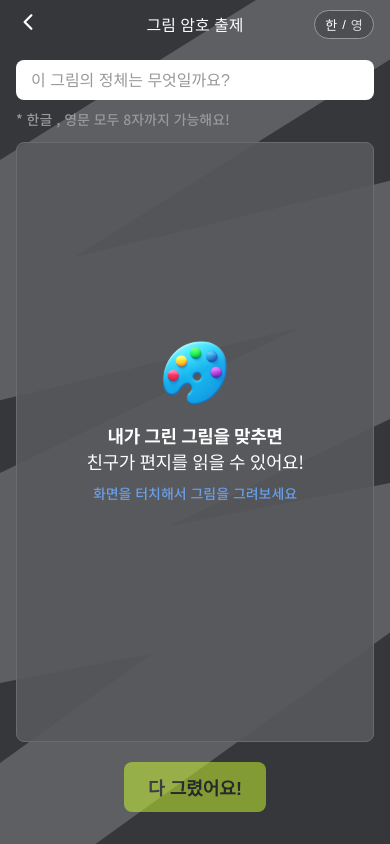
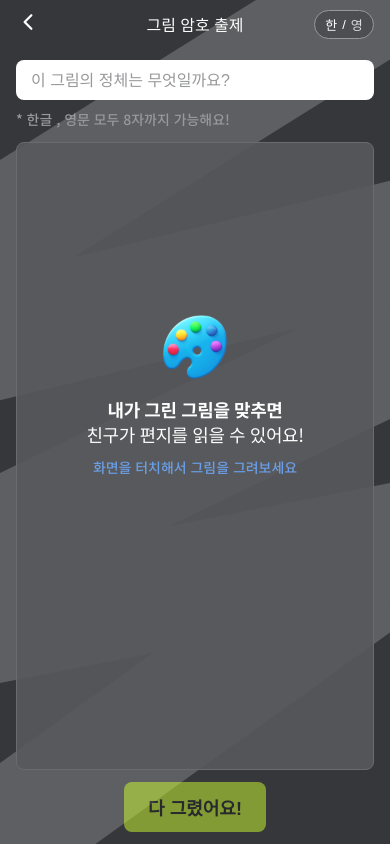
Before and after one commit to Catch-Letter/Catch-Letter-FE, a React (Vite) app: page /1/drawing in a window 390 px wide. Built offline with nearby package versions, Linux system fonts and the light colour scheme; no server answers.

Commit message:
fix: drawing 페이지 반응형 수정 (#57)

```diff
--- a/src/components/drawing/canvas/Canvas.styles.tsx
+++ b/src/components/drawing/canvas/Canvas.styles.tsx
@@ -1,12 +1,13 @@
 import { css } from '@emotion/react'
 import { colors } from '#/styles/color'
 
-export const CanvasStyle = css`
+export const CanvasWrapper = css`
   box-sizing: border-box;
   display: flex;
   flex-direction: column;
   align-items: center;
   width: 100%;
+  height: 100%;
   padding: 24px 16px;
   background: rgba(230, 230, 230, 0.7);
   border-radius: 8px;
@@ -29,3 +30,9 @@ export const PaletteStyle = (bgColor: string, isActive: boolean) => css`
   cursor: pointer;
   transition: border 0.2s ease-in-out;
 `
+
+export const CanvasStageWrapper = css`
+  display: flex;
+  flex-grow: 1;
+  min-height: 0;
+`
--- a/src/components/drawing/canvas/Canvas.tsx
+++ b/src/components/drawing/canvas/Canvas.tsx
@@ -1,7 +1,7 @@
 import { useRef, useState, forwardRef, useEffect } from 'react'
 import { Stage, Layer, Line } from 'react-konva'
 import { KonvaEventObject } from 'konva/lib/Node'
-import { CanvasStyle, PaletteWrapper, PaletteStyle } from './Canvas.styles'
+import { CanvasWrapper, PaletteWrapper, PaletteStyle, CanvasStageWrapper } from './Canvas.styles'
 import { CanvasTools } from '#/components/drawing/canvas-tools'
 import { paletteColors } from '#/styles/paletteColors'
 import Konva from 'konva'
@@ -131,7 +131,7 @@ const Canvas = forwardRef<Konva.Stage, CanvasProps>(({ stageRef }, ref) => {
   }
 
   return (
-    <div css={CanvasStyle} ref={containerRef}>
+    <div css={CanvasWrapper} ref={containerRef}>
       <div css={PaletteWrapper}>
         {paletteColors.map(({ color, hex }) => (
           <button
@@ -142,6 +142,7 @@ const Canvas = forwardRef<Konva.Stage, CanvasProps>(({ stageRef }, ref) => {
         ))}
       </div>
 
+      <div css={CanvasStageWrapper}>
         <Stage
           ref={stageRef}
           width={canvasSize.width}
@@ -163,6 +164,7 @@ const Canvas = forwardRef<Konva.Stage, CanvasProps>(({ stageRef }, ref) => {
             ))}
           </Layer>
         </Stage>
+      </div>
 
       <CanvasTools
         onUndo={handleUndo}
--- a/src/components/drawing/drawing-intro/DrawingIntro.styles.tsx
+++ b/src/components/drawing/drawing-intro/DrawingIntro.styles.tsx
@@ -3,10 +3,8 @@ import { colors } from '#/styles/color'
 
 export const DrawingIntroStyle = css`
   box-sizing: border-box;
-  margin: 0;
   width: 100%;
-  height: 600px;
-  padding: 192px 64px;
+  height: 100%;
   border-radius: 8px;
   background: rgba(88, 89, 92, 0.9);
   border: 1.5px solid ${colors.grey[8]};
@@ -17,6 +15,7 @@ export const IntroWrapper = css`
   flex-direction: column;
   justify-content: center;
   align-items: center;
+  height: 80%;
 
   img {
     margin-bottom: 12px;
--- a/src/pages/drawing/Drawing.styles.tsx
+++ b/src/pages/drawing/Drawing.styles.tsx
@@ -2,6 +2,7 @@ import { css } from '@emotion/react'
 
 export const DrawingWrapper = css`
   width: 100%;
+  height: 100vh;
   display: flex;
   flex-direction: column;
 `
@@ -9,11 +10,20 @@ export const DrawingWrapper = css`
 export const FormWrapper = css`
   display: flex;
   flex-direction: column;
-  align-items: center;
+  gap: 12px;
   margin: 12px 16px;
+  flex-grow: 1;
+  min-height: 0;
 
-  .input-wrapper {
-    width: 100%;
-    margin-bottom: 12px;
+  .canvas-wrapper {
+    display: flex;
+    flex-direction: column;
+    flex-grow: 1;
+    min-height: 0;
+  }
+
+  .button-wrapper {
+    display: flex;
+    justify-content: center;
   }
 `
--- a/src/pages/drawing/Drawing.tsx
+++ b/src/pages/drawing/Drawing.tsx
@@ -72,7 +72,6 @@ const Drawing = () => {
       <Background color='grey' />
       <BackHeader Center={<span>{t('draw.header')}</span>} />
       <div css={FormWrapper}>
-        <div className='input-wrapper'>
         <InputField
           placeholder={t('draw.placeholder')}
           value={answer}
@@ -83,20 +82,20 @@ const Drawing = () => {
           invalidMessage={invalidMessage}
           maxLength={8}
         />
-        </div>
+
+        <div className='canvas-wrapper'>
           {!isDrawingMode ? (
             <DrawingIntro onStart={() => setIsDrawingMode(true)} />
           ) : (
             <Canvas stageRef={stageRef} />
           )}
-        <Button
-          width={142}
-          onClick={handleSubmit}
-          disabled={!answer || isInvalid}
-          style={{ marginTop: '20px' }}
-        >
+        </div>
+
+        <div className='button-wrapper'>
+          <Button width={142} onClick={handleSubmit} disabled={!answer || isInvalid}>
             {t('draw.button')}
           </Button>
+        </div>
       </div>
     </div>
   )
```
Lines whose indentation alone changed are shown as unchanged.
